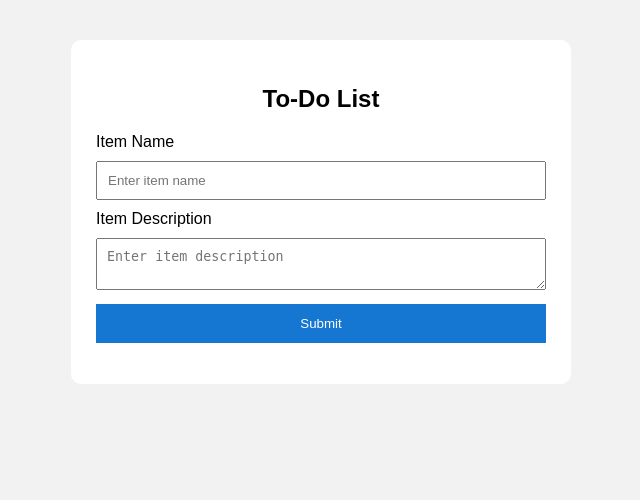
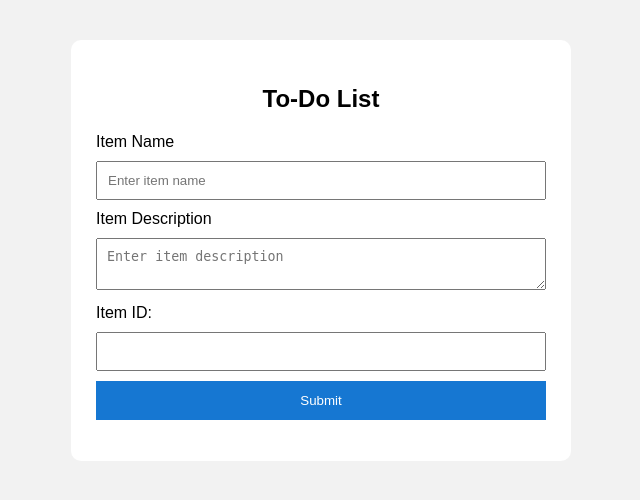
Before and after one commit to anilmoharana999-arch/flask-project, a Flask app: page / in a window 1280 px wide. Shown: the top 500 px of the page, without its empty margins (319-959 px from the left). Run offline with Flask 3, Linux system fonts and the light colour scheme.

Commit message:
Add Item ID field

```diff
--- a/templates/index.html
+++ b/templates/index.html
@@ -65,6 +65,10 @@
             placeholder="Enter item description"
             required
         ></textarea>
+    <div>
+    <label for="itemId">Item ID:</label>
+    <input type="text" id="itemId" name="itemId" required>
+    </div>
 
         <button type="submit">Submit</button>
     </form>
```
